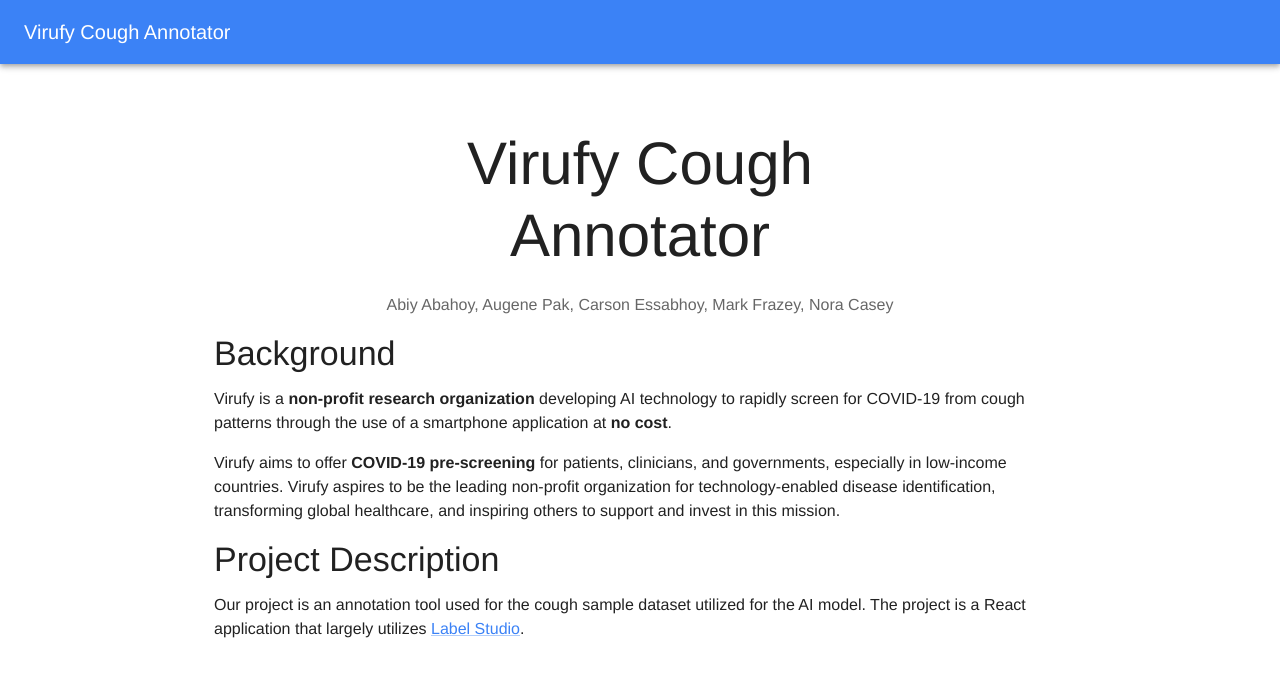
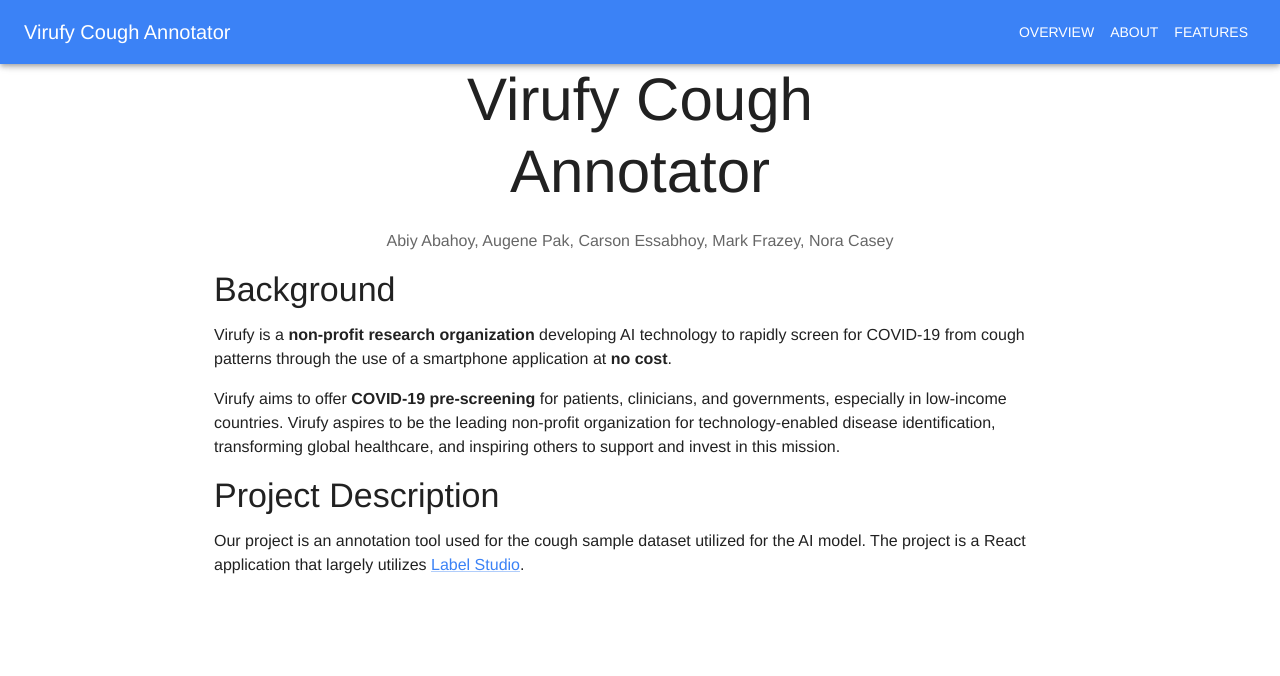
Before and after one commit to markfrazey/virufyCapstone, a React (Create React App) app: page / in a window 1280 px wide. Shown: the top 676 px of the page. Built offline with nearby package versions, Linux system fonts and the light colour scheme.

Commit message:
Added better navbar

```diff
--- a/package.json
+++ b/package.json
@@ -5,6 +5,7 @@
   "dependencies": {
     "@emotion/react": "^11.10.6",
     "@emotion/styled": "^11.10.6",
+    "@mui/icons-material": "^5.11.16",
     "@mui/material": "^5.12.1",
     "@testing-library/jest-dom": "^5.16.5",
     "@testing-library/react": "^13.4.0",
--- a/src/Album.js
+++ b/src/Album.js
@@ -1,21 +1,15 @@
 import * as React from 'react';
-import AppBar from '@mui/material/AppBar';
-import Button from '@mui/material/Button';
 import Card from '@mui/material/Card';
-import CardActions from '@mui/material/CardActions';
 import CardContent from '@mui/material/CardContent';
 import CardMedia from '@mui/material/CardMedia';
 import CssBaseline from '@mui/material/CssBaseline';
-import Grid from '@mui/material/Grid';
-import Stack from '@mui/material/Stack';
 import Box from '@mui/material/Box';
-import Toolbar from '@mui/material/Toolbar';
 import Typography from '@mui/material/Typography';
 import Container from '@mui/material/Container';
 import Link from '@mui/material/Link';
 import { createTheme, ThemeProvider } from '@mui/material/styles';
-import TimelineImage from './timeline.png';
 import TimelineVideo from './videos/Timeline Selection Animation.mp4'
+import Navbar from './components/Navbar';
 
 function Copyright() {
   return (
@@ -29,8 +23,6 @@
     </Typography>
   );
 }
-
-const cards = [1, 2, 3, 4, 5, 6, 7, 8, 9];
 
 const theme = createTheme({
   palette: {
@@ -51,13 +43,7 @@
   return (
     <ThemeProvider theme={theme}>
       <CssBaseline />
-      <AppBar position="relative">
-        <Toolbar>
-          <Typography variant="h6" color="inherit" noWrap>
-            Virufy Cough Annotator
-          </Typography>
-        </Toolbar>
-      </AppBar>
+      <Navbar />
       <main>
         <Box sx={{ bgcolor: 'background.paper', pt: 8, pb: 6, }}>
           <Container maxWidth="sm">
@@ -88,7 +74,7 @@
             </Typography>
           </Container>
         </Box>
-        <Box sx={{ bgcolor: 'background.paper', pt: 8, pb: 6, }} align="center">
+        <Box sx={{ bgcolor: 'background.paper', pt: 8, pb: 6, }} align="center" id="features">
           <Card sx={{ maxWidth: 860 }}>
             <CardMedia component="video" image={TimelineVideo} title="timeline" muted loop autoPlay/>
             <CardContent>
--- /dev/null
+++ b/src/components/Navbar.js
@@ -0,0 +1,108 @@
+import * as React from 'react';
+import PropTypes from 'prop-types';
+import AppBar from '@mui/material/AppBar';
+import Box from '@mui/material/Box';
+import CssBaseline from '@mui/material/CssBaseline';
+import Divider from '@mui/material/Divider';
+import Drawer from '@mui/material/Drawer';
+import IconButton from '@mui/material/IconButton';
+import List from '@mui/material/List';
+import ListItem from '@mui/material/ListItem';
+import ListItemButton from '@mui/material/ListItemButton';
+import ListItemText from '@mui/material/ListItemText';
+import MenuIcon from '@mui/icons-material/Menu';
+import Toolbar from '@mui/material/Toolbar';
+import Typography from '@mui/material/Typography';
+import Button from '@mui/material/Button';
+
+const drawerWidth = 240;
+const navItems = ['Overview', 'About', 'Features'];
+
+function DrawerAppBar(props) {
+  const { window } = props;
+  const [mobileOpen, setMobileOpen] = React.useState(false);
+
+  const handleDrawerToggle = () => {
+    setMobileOpen((prevState) => !prevState);
+  };
+
+  const drawer = (
+    <Box onClick={handleDrawerToggle} sx={{ textAlign: 'center' }}>
+      <Typography variant="h6" sx={{ my: 2 }}>
+        Virufy Cough Annotator
+      </Typography>
+      <Divider />
+      <List>
+        {navItems.map((item) => (
+          <ListItem key={item} disablePadding>
+            <ListItemButton sx={{ textAlign: 'center' }} href={ "#" + item.toLowerCase() }>
+              <ListItemText primary={item} />
+            </ListItemButton>
+          </ListItem>
+        ))}
+      </List>
+    </Box>
+  );
+
+  const container = window !== undefined ? () => window().document.body : undefined;
+
+  return (
+    <Box sx={{ display: 'flex' }}>
+      <CssBaseline />
+      <AppBar component="nav">
+        <Toolbar>
+          <IconButton
+            color="inherit"
+            aria-label="open drawer"
+            edge="start"
+            onClick={handleDrawerToggle}
+            sx={{ mr: 2, display: { sm: 'none' } }}
+          >
+            <MenuIcon />
+          </IconButton>
+          <Typography
+            variant="h6"
+            component="div"
+            sx={{ flexGrow: 1, display: { xs: 'none', sm: 'block' } }}
+          >
+            Virufy Cough Annotator
+          </Typography>
+          <Box sx={{ display: { xs: 'none', sm: 'block' } }}>
+            {navItems.map((item) => (
+              <Button key={item} sx={{ color: '#fff' }} href={ "#" + item.toLowerCase() }>
+                {item}
+              </Button>
+            ))}
+          </Box>
+        </Toolbar>
+      </AppBar>
+      <Box component="nav">
+        <Drawer
+          container={container}
+          variant="temporary"
+          open={mobileOpen}
+          onClose={handleDrawerToggle}
+          ModalProps={{
+            keepMounted: true, // Better open performance on mobile.
+          }}
+          sx={{
+            display: { xs: 'block', sm: 'none' },
+            '& .MuiDrawer-paper': { boxSizing: 'border-box', width: drawerWidth },
+          }}
+        >
+          {drawer}
+        </Drawer>
+      </Box>
+    </Box>
+  );
+}
+
+DrawerAppBar.propTypes = {
+  /**
+   * Injected by the documentation to work in an iframe.
+   * You won't need it on your project.
+   */
+  window: PropTypes.func,
+};
+
+export default DrawerAppBar;
--- a/src/index.css
+++ b/src/index.css
@@ -13,45 +13,4 @@
     monospace;
 }
 
-.App {
-  text-align: center;
-}
-
-body {
-
-}
-
-.App-logo {
-  height: 40vmin;
-  pointer-events: none;
-}
-
-@media (prefers-reduced-motion: no-preference) {
-  .App-logo {
-    animation: App-logo-spin infinite 20s linear;
-  }
-}
-
-.App-header {
-  background-color: #282c34;
-  min-height: 100vh;
-  display: flex;
-  flex-direction: column;
-  align-items: center;
-  justify-content: center;
-  font-size: calc(10px + 2vmin);
-  color: white;
-}
-
-.App-link {
-  color: #61dafb;
-}
-
-@keyframes App-logo-spin {
-  from {
-    transform: rotate(0deg);
-  }
-  to {
-    transform: rotate(360deg);
-  }
-}
+html{scroll-behavior:smooth}
```
Also changed, not shown: 1 other file (tests, documents, lock files or other folders).
